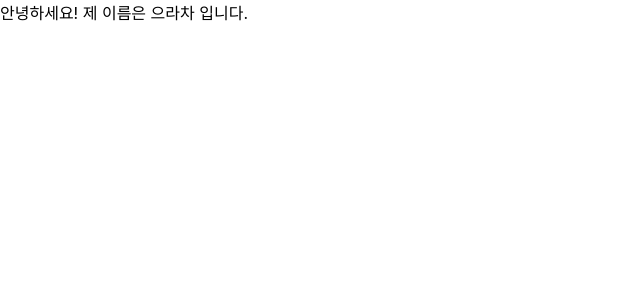
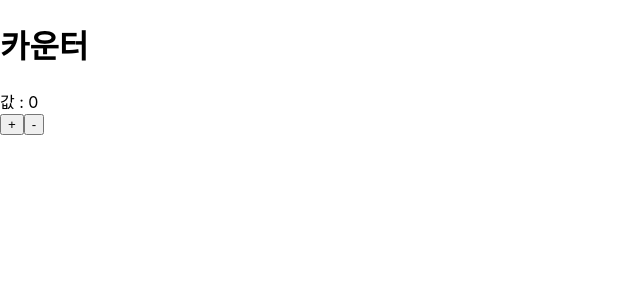
Before and after one commit to QyujinLee/react_tutorials, a React (Create React App) app: page / in a window 1280 px wide. Shown: the top 300 px of the page, without its empty margins (0-640 px from the left). Built offline with nearby package versions, Linux system fonts and the light colour scheme.

Commit message:
State를 사용하는 방법

```diff
--- a/src/App.js
+++ b/src/App.js
@@ -1,17 +1,11 @@
 import React, { Fragment, Component } from 'react';
 import logo from './logo.svg';
 import './App.css';
-import MyName from './MyName';
+import Counter from './Counter';
 
   class App extends Component {
     render() {
-      /*
-        MyName이라는 컴포넌트를 불러오고,
-        그 컴포넌트 내에서 props를 호출한다면
-        자식 컴포넌트에 선언된 같은 이름의 props를 가져다 쓴다.
-        기본값도 설정 가능
-      */
-      return <MyName/>;
+      return <Counter />;
     }
   }
 
--- /dev/null
+++ b/src/Counter.js
@@ -0,0 +1,63 @@
+import React, { Component } from 'react';
+
+class Counter extends Component {
+    // state는 객체여야만 한다.
+    state = {
+        number: 0
+    }
+    /*
+     * render()와 달리  아래 handle 메소드 두 개를 화살표함수로 표현한 이유는
+     * 화살표 함수를 사용하지 않을 시 this의 target을 인지하지 못하기 때문
+     */
+    handleIncrease = () => {
+        // this.state.number = this.state.number + 1
+        // ----> X 꼭 setState를 사용 할것
+        this.setState({
+            number: this.state.number + 1
+        })
+    }
+
+    handleDecrease = () => {
+        this.setState({
+            number: this.state.number - 1
+        })
+    }
+
+    /*
+    handle 메소드를 보통 함수처럼 표현하고 싶을 시엔 생성자를 이용해야 한다.
+    */
+    constructor(props) {
+        // 부모 컴포넌트인 Component의 생성함수를 호출해야함
+        super(props);
+        // handle 메소드의 this를 constructor 내부의 this임을 명시하고 바인딩
+        this.handleIncrease = this.handleIncrease.bind(this);
+        this.handleDecrease = this.handleDecrease.bind(this);
+    }
+
+    handleIncrease() {
+        // this.state.number = this.state.number + 1
+        // ----> X 꼭 setState를 사용 할것
+        this.setState({
+            number: this.state.number + 1
+        })
+    }
+
+    handleDecrease(){
+        this.setState({
+            number: this.state.number - 1
+        })
+    }
+
+    render() {
+        return(
+            <div>
+                <h1>카운터</h1>
+                <div>값 : {this.state.number}</div>
+                <button onClick={this.handleIncrease}>+</button>
+                <button onClick={this.handleDecrease}>-</button>
+            </div>
+        );
+    }
+}
+
+export default Counter;
```
Also changed, not shown: src/MyName.js (line endings or trailing spaces).
